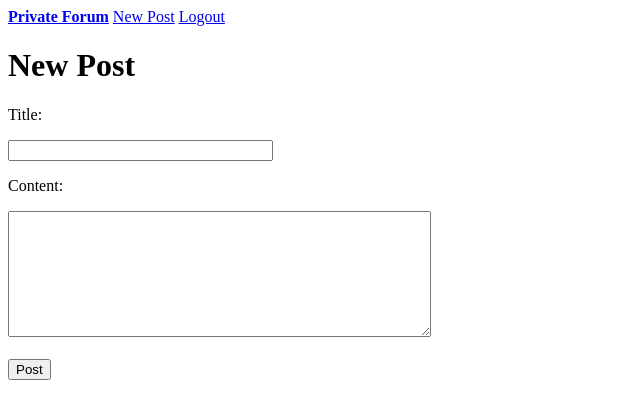
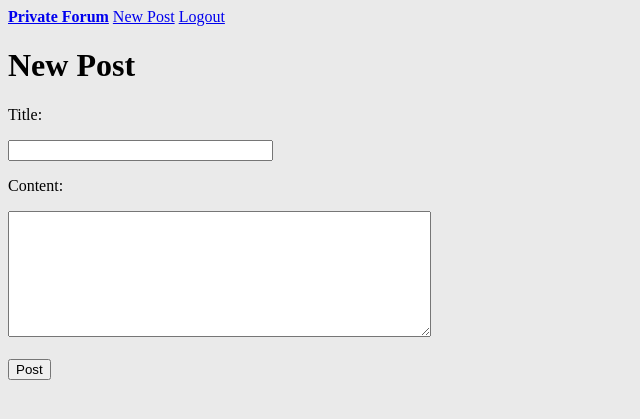
Before and after one commit to Zayah117/private-forum, a Flask app: page /newpost in a window 1280 px wide. Shown: the top 419 px of the page, without its empty margins (0-640 px from the left). Run offline with Flask 2, Linux system fonts and the light colour scheme; the visitor is signed in with stand-in values (Sample User, id 1).

Commit message:
Background color

```diff
--- a/static/style.css
+++ b/static/style.css
@@ -0,0 +1,3 @@
+body {
+    background-color: #eaeaea;
+}
--- a/templates/layout.html
+++ b/templates/layout.html
@@ -2,6 +2,7 @@
 <html>
     <head>
         <title>Private Forum</title>
+        <link rel="stylesheet" type="text/css" href="{{ url_for('static', filename='style.css')}}">
     </head>
     <body>
         <div id="menu">
```
